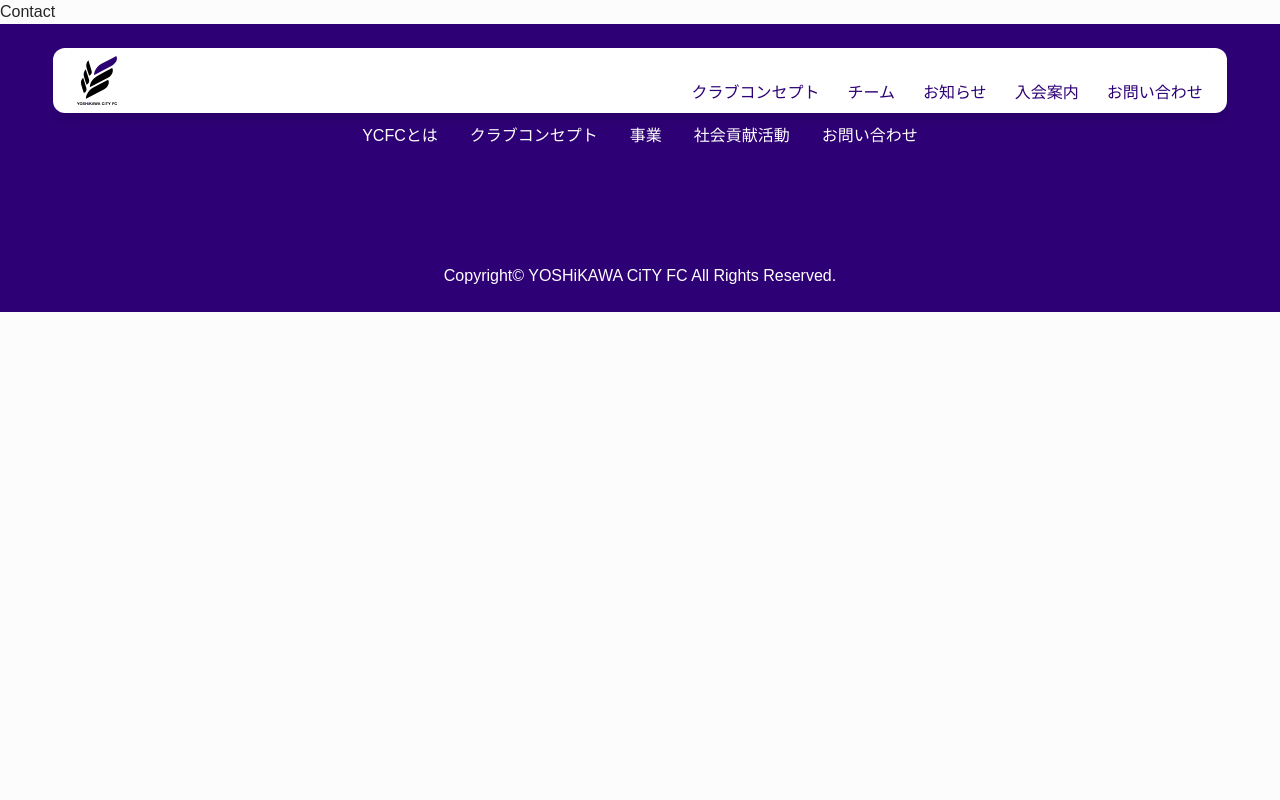
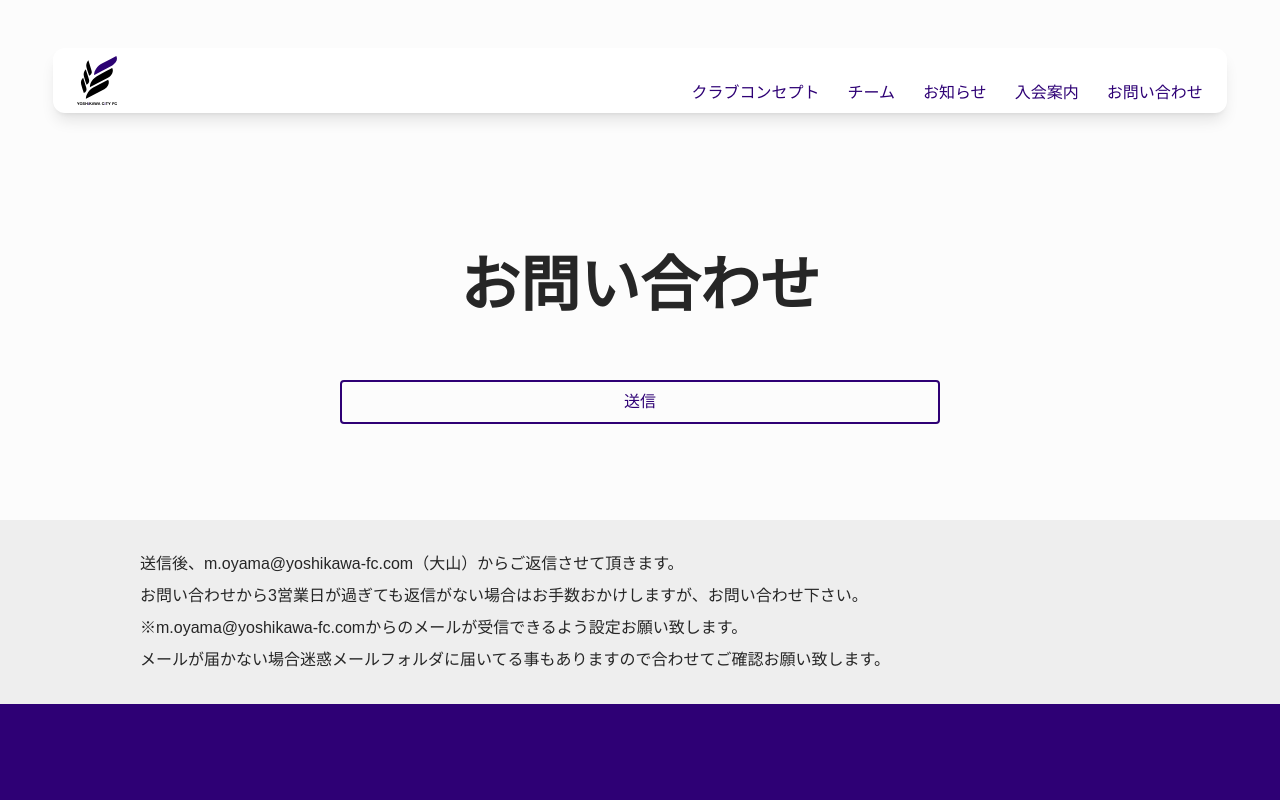
Before and after one commit to yoshikawacityfc/yoshikawacityfc, a Next.js app in the folder apps/frontend/: page /contact in a window 1280 px wide. Shown: the top 800 px of the page. Built offline with nearby package versions, Linux system fonts and the light colour scheme; a small style sheet from the web is missing.

Commit message:
:art: アウトラインの作成

```diff
--- /dev/null
+++ b/apps/frontend/src/features/contact/components/ContactFrom.tsx
@@ -0,0 +1,11 @@
+import { Button } from "@/components/Elements";
+
+export const ContactForm = (): JSX.Element => {
+  return (
+    <form>
+      <div className="w-3/5 m-auto">
+        <Button label="送信" color="primary" fullWidth />
+      </div>
+    </form>
+  );
+};
--- /dev/null
+++ b/apps/frontend/src/features/contact/components/index.ts
@@ -0,0 +1 @@
+export * from "./ContactFrom";
--- a/apps/frontend/src/pages/contact.tsx
+++ b/apps/frontend/src/pages/contact.tsx
@@ -1,10 +1,36 @@
 import { MainLayout } from "@/components/Layout";
+import { ContactForm } from "@/features/contact/components";
 import { NextPage } from "next";
 
 const Contact: NextPage = () => {
   return (
     <MainLayout>
-      <div>Contact</div>
+      <section className="pt-64">
+        <div className="max-w-[1000px] m-auto">
+          <h2 className="font-semibold text-6xl text-center mb-16">
+            お問い合わせ
+          </h2>
+
+          <ContactForm />
+        </div>
+
+        <div className="py-8 bg-tertiary mt-24">
+          <div className="max-w-[1000px] m-auto">
+            <p className="mb-2">
+              送信後、m.oyama@yoshikawa-fc.com（大山）からご返信させて頂きます。
+            </p>
+            <p className="mb-2">
+              お問い合わせから3営業日が過ぎても返信がない場合はお手数おかけしますが、お問い合わせ下さい。
+            </p>
+            <p className="mb-2">
+              ※m.oyama@yoshikawa-fc.comからのメールが受信できるよう設定お願い致します。
+            </p>
+            <p>
+              メールが届かない場合迷惑メールフォルダに届いてる事もありますので合わせてご確認お願い致します。
+            </p>
+          </div>
+        </div>
+      </section>
     </MainLayout>
   );
 };
```
